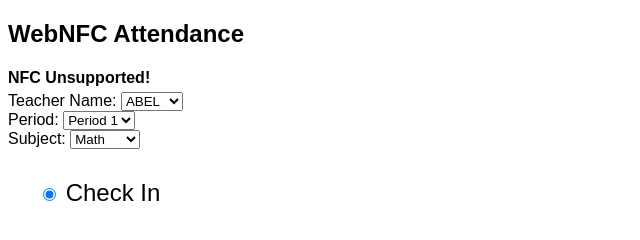
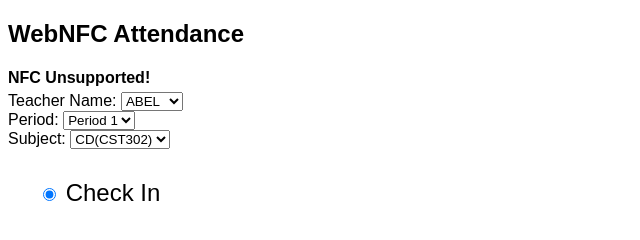
Before and after one commit to mathewsageorge/period-teacher-separate-db, a website: page index.html in a window 1280 px wide. Shown: the full height of the page, 0-640 px from the left. Drawn offline with Linux system fonts and the light colour scheme.

Commit message:
Update index.html

```diff
--- a/index.html
+++ b/index.html
@@ -36,9 +36,9 @@
     <div>
         <label for="subject">Subject:</label>
         <select id="subject">
-            <option value="CD(CST302)">Math</option>
-            <option value="CD(CST305)">Science</option>
-            <option value="CD(CST308)">History</option>
+            <option value="CD(CST302)">CD(CST302)</option>
+            <option value="CD(CST305)">CD(CST305)</option>
+            <option value="CD(CST308)">CD(CST308)</option>
             <!-- Add more options for other subjects -->
         </select>
     </div>
```
